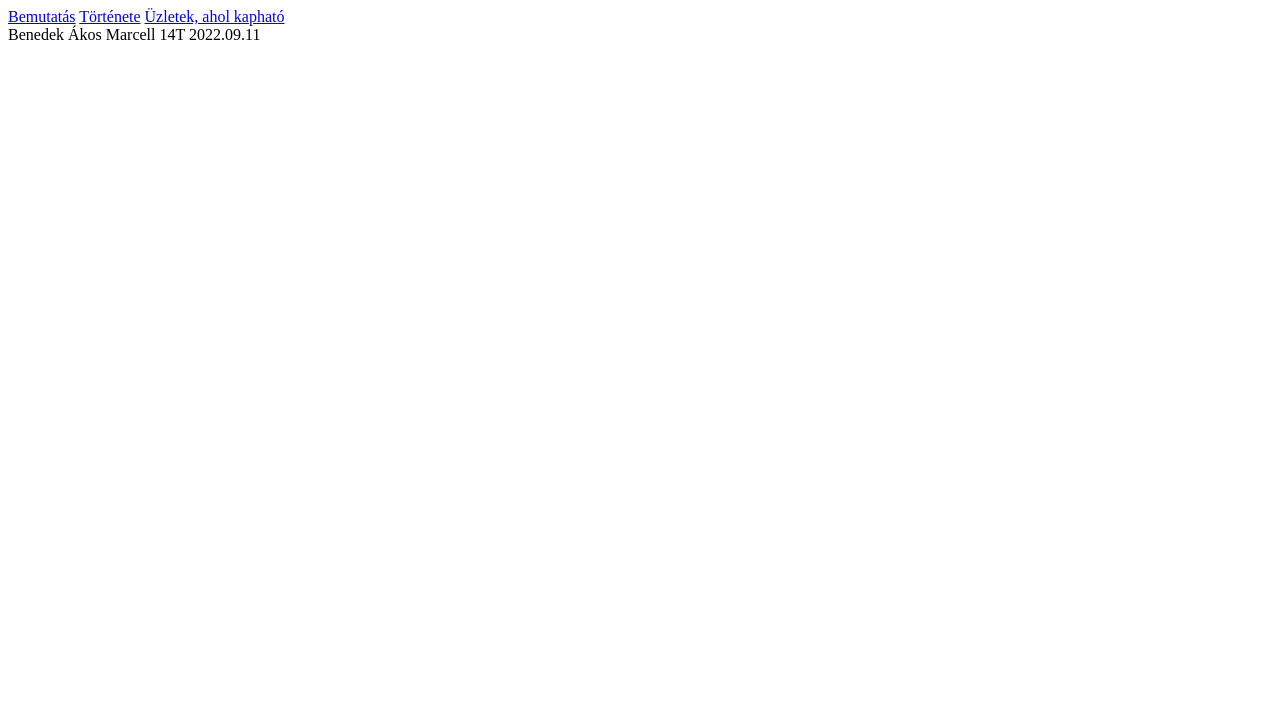
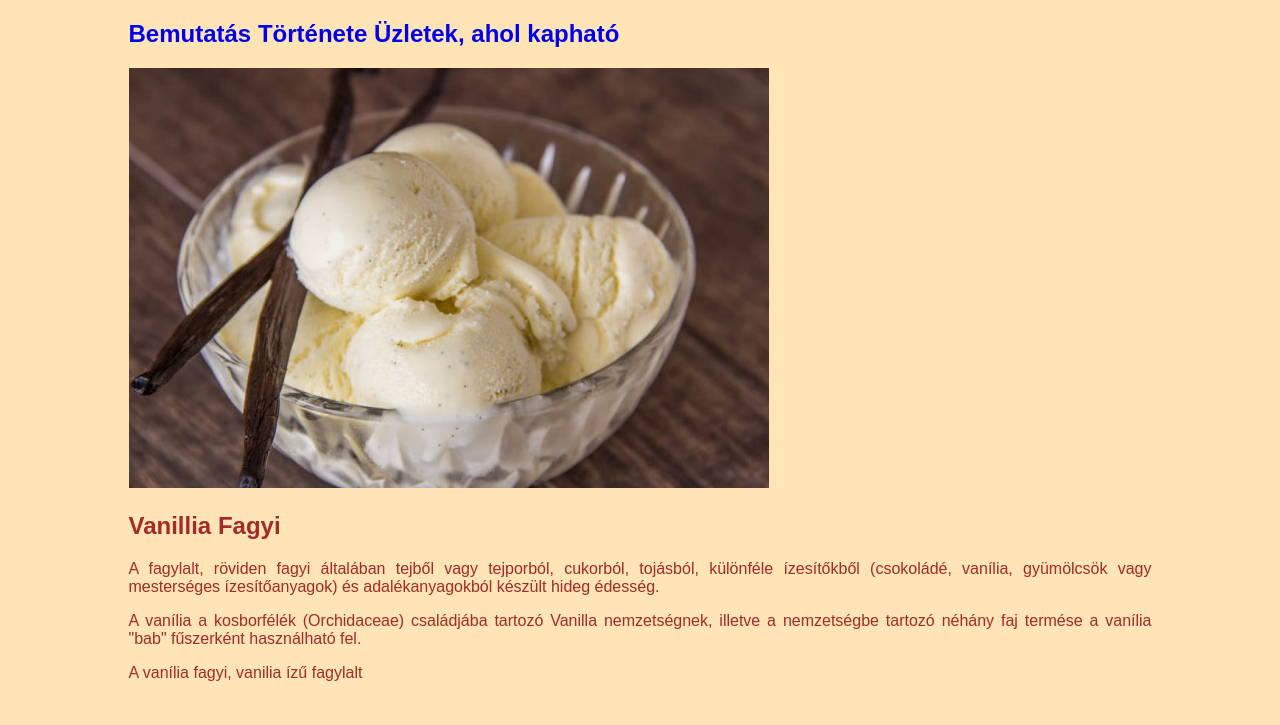
Before and after one commit to BAkosM/Fagyi, a plain HTML site: page Index.html in a window 1280 px wide. Shown: the top 725 px of the page. Drawn offline with Linux system fonts and the light colour scheme.

Commit message:
Page Format Fix

```diff
--- a/Index.html
+++ b/Index.html
@@ -6,16 +6,37 @@
         <link rel="stylesheet" type="text/css" href="Style.css" />
     </head>
     <body>
+        <div id ="szel">
         <header>
             <nav>
-                <a href="bemutatas">Bemutatás</a>
-                <a href="tortenete">Története</a>
-                <a href="uzletek">Üzletek, ahol kapható</a>
+                <h1>
+                    <a href="bemutatas">Bemutatás</a>
+                    <a href="tortenete">Története</a>
+                    <a href="uzletek">Üzletek, ahol kapható</a>
+                </h1>
             </nav>
         </header>
-        <section id="bemutatas"></section>
-        <section id="tortenete"></section>
-        <section id="uzletek"></section>
+        <main>
+            <section id="bemutatas">
+                <img src="VFagyi.jpg" alt="VanilliaFagyi">
+                <h2>Vanillia Fagyi</h2>
+                <p>A fagylalt, röviden fagyi általában tejből vagy tejporból, cukorból, tojásból, különféle ízesítőkből (csokoládé, vanília, gyümölcsök vagy mesterséges ízesítőanyagok) és adalékanyagokból készült hideg édesség.</p>
+                <p>A vanília a kosborfélék (Orchidaceae) családjába tartozó Vanilla nemzetségnek, illetve a nemzetségbe tartozó néhány faj termése a vanília "bab" fűszerként használható fel.</p>
+                <p>A vanília fagyi, vanilia ízű fagylalt</p>
+            </section>
+            <section id="tortenete">
+                <img src="FagyiLore.jpg" alt="FagyiLore">
+                <h2>Fagyi Lore</h2>
+                <p>A fagylaltot valószínűleg először a kínaiak ismerték, mintegy ötezer évvel ezelőtt már hóból, tejből és gyümölcsökből kevert jeges édességet fogyasztottak a tehetősebbek. Valószínűleg egyiptomi közvetítéssel került a földközi-tengeri országokba. A történelem sok híres alakja volt fagylaltkedvelő, így például Nagy Sándor a katonáinak szolgáltatta fel a jeges édességet élénkítő hatása miatt, Hippokratész betegeinek ajánlotta gyógyírként, Nero császár több száz kilométerről is képes volt jeget hozatni a különleges édesség elkészítéséhez. Rómában igen kedvelt finomság volt a gazdagabbak számára. Marco Polo kínai utazásról visszatérve több fagylaltreceptet is magával hozott. Az első, fagylaltot árusító kávéház valószínűleg Párizsban nyitott meg, ám a fagylalt addig nem terjedhetett el széles körben, amíg az ipari forradalom a konyhatechnológiát is el nem érte, hiszen a fagylalt előállítása, és főképpen folyamatos hűtése nagy kihívás elé állította a készítőket és drágává is tette a terméket. A 19. század végére már a legtöbb magára valamit is adó kávéházban lehetett kapni fagylaltot. Amerikába az 1700-as évek végén jutott el a fagylalt receptje. Miután 1904-ben Charles E. Miches feltalálta a tölcsért, a fagylalt hordozhatóvá vált, növelve népszerűségét. 1923-ban Harry Burt szabadalmaztatta a „jégkrém pálcikán” elnevezéssel forgalomba kerülő, csomagolt fagylaltját.</p>
+                <p>Magyarországra a fagylalt osztrák közvetítéssel került a 18. században, és hamar kedveltté vált, az 1900-as évek elején már minden szakácskönyvben szerepelt fagylaltrecept. Akkoriban még leginkább a gyerekeknek ajánlották, bár voltak már olyan receptek is, amelyekben bort és pezsgőt is adtak a fagylalthoz, ezzel leginkább a férfiakat vonzva az édességhez. Simai Kristóf XVIII. század végén, Körmöcbányán lejegyzett, kéziratos szakácskönyvében több mint tízféle fagylaltrecept szerepel (néhány közülük "aludt" gyümölcsként, például "aludt meggy", mások fagylalt néven, például "fagylalt kajszibarack" vagy "fagylalt csukoládé"), a piros gyümölcsökből (meggy, földieper) vörösborral, a világos húsúakból (citrom, barack) "jó fejér borral" készítették az édességet.</p>
+            </section>
+            <section id="uzletek">
+                <h2>Fagyizók</h2>
+                <p>A vanillia fagyi minden fagyizóba megtalálható. Ezért a következő hely egy ellen példa:</p>
+                <iframe src="https://www.google.com/maps/embed?pb=!1m18!1m12!1m3!1d9507.975223795425!2d19.490932781775825!3d47.628243379921365!2m3!1f0!2f0!3f0!3m2!1i1024!2i768!4f13.1!3m3!1m2!1s0x4741b5f2aca81f95%3A0xd675983a0338db4f!2zQkFHw6F6cyBLw7Z6aGFzem7DuiBFZ3llc8O8bGV0!5e0!3m2!1shu!2shu!4v1663066717096!5m2!1shu!2shu" width="600" height="450" style="border:0;" allowfullscreen="" loading="lazy" referrerpolicy="no-referrer-when-downgrade"></iframe>
+            </section>
+        </main>
         <footer>Benedek Ákos Marcell 14T 2022.09.11</footer>
+    </div>
     </body>
 </html>
--- a/Style.css
+++ b/Style.css
@@ -0,0 +1,27 @@
+*{
+    font-family: sans-serif;
+    text-align: justify;
+}
+body{
+    background-color: moccasin;
+    color:brown;
+}
+a{
+    text-decoration: none;
+}
+a.hover{
+    text-decoration: underline;
+    color:darkred
+}
+#szel{
+    width: 1023px;
+    margin-left: auto;
+    margin-right: auto;
+}
+footer{
+    background-color: brown;
+    color:moccasin
+}
+section{
+    padding-bottom:  30px;
+}
```
Also changed, not shown: FagyiLore.jpg (added), Vfagyi.jpg (added).
